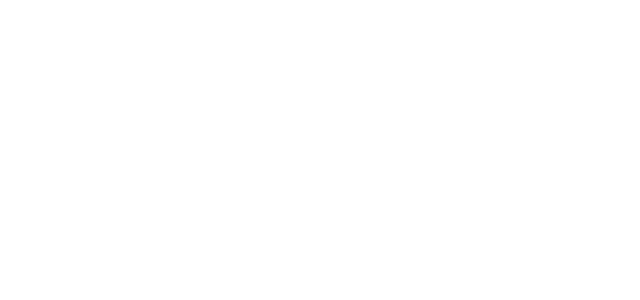
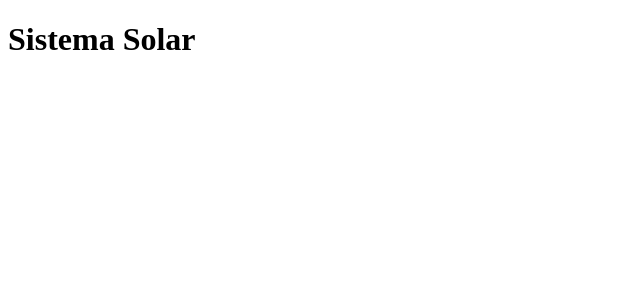
Before and after one commit to lbcamargo94/trybe-solar-system, a React (Create React App) app: page / in a window 1280 px wide. Shown: the top 300 px of the page, without its empty margins (0-640 px from the left). Built offline with nearby package versions, Linux system fonts and the light colour scheme.

Commit message:
feat(./src/App.jsx): Importado "Header" no arquivo "App.jsx"

```diff
--- a/src/App.jsx
+++ b/src/App.jsx
@@ -1,8 +1,13 @@
 import React from 'react';
+import Header from './Components/Header';
 
 class App extends React.Component {
   render() {
-    return ;
+    return (
+      <>
+        <Header />
+      </>
+    );
   }
 }
 
```
